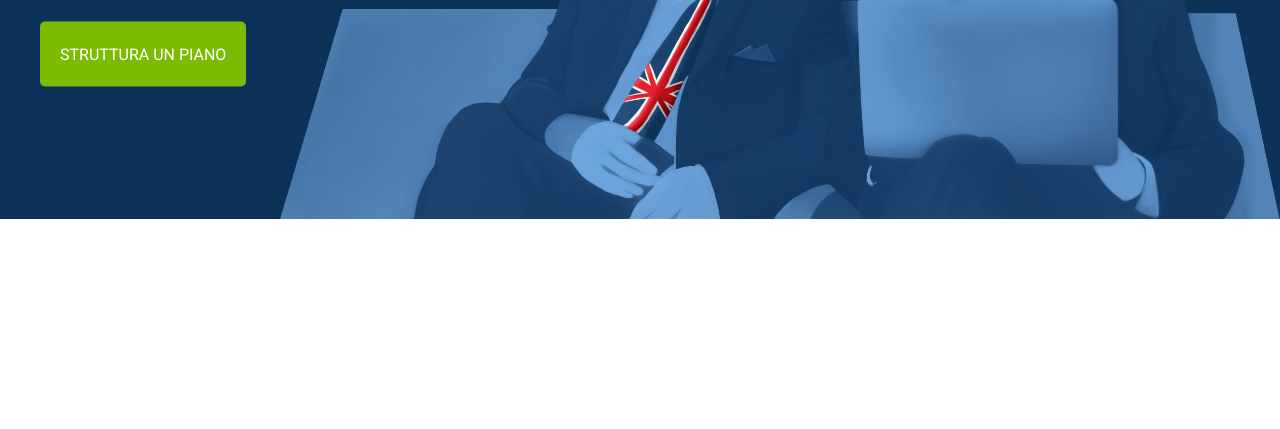
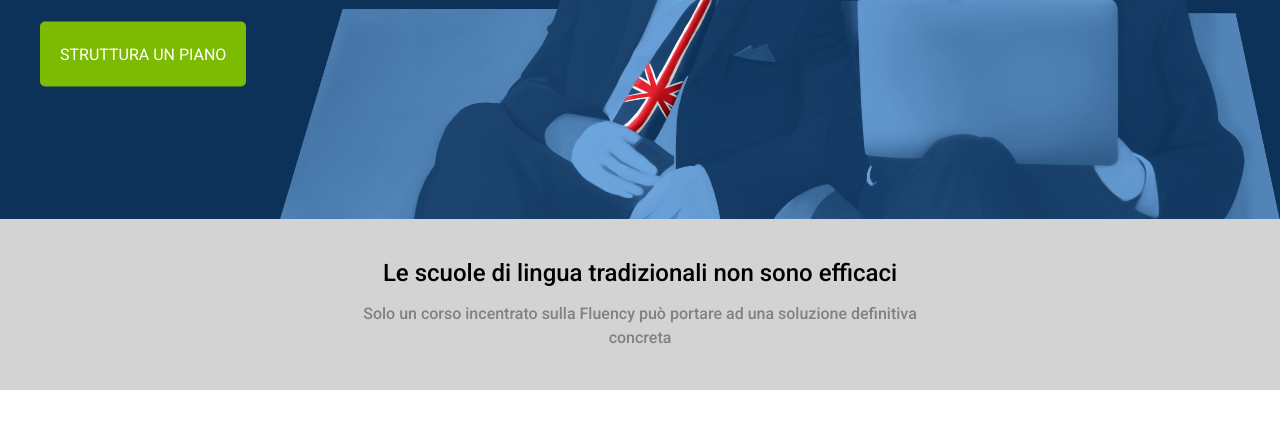
Before and after one commit to AlessioCirillo/htmlcss-fluentify, a plain HTML site: page index.html in a window 1280 px wide. Shown: the part 361-790 px from the top of the page. Drawn offline with Linux system fonts and the light colour scheme.

Commit message:
sezione grigia

```diff
--- a/css/styles.css
+++ b/css/styles.css
@@ -8,6 +8,16 @@ body{
 }
 
 /* UTILITIES */
+h2{
+  font-weight: 500;
+  padding-bottom: 15px;
+}
+
+p{
+  color: #818181;
+  line-height: 1.5;
+}
+
 .container{
   width: 1200px;
   margin: auto;
@@ -123,3 +133,17 @@ body{
   font-size: 50px;
   padding-bottom: 40px;
 }
+
+/* MAIN */
+/* SEZIONE GRIGIA */
+.lightgrey{
+  background: #d3d3d3;
+}
+
+.text-firstmain{
+  width: 50%;
+  margin: auto;
+  padding: 40px 15px;
+  text-align: center;
+  font-weight: 500;
+}
--- a/index.html
+++ b/index.html
@@ -64,7 +64,13 @@
         </div>
     </div>
     <!-- MAIN -->
-
+    <!-- SEZIONE GRIGIA -->
+    <section class="lightgrey">
+      <div class="text-firstmain">
+        <h2>Le scuole di lingua tradizionali non sono efficaci</h2>
+        <p>Solo un corso incentrato sulla Fluency può portare ad una soluzione definitiva concreta</p>
+      </div>
+    </section>
     <!-- FOOTER -->
   </body>
 </html>
```
